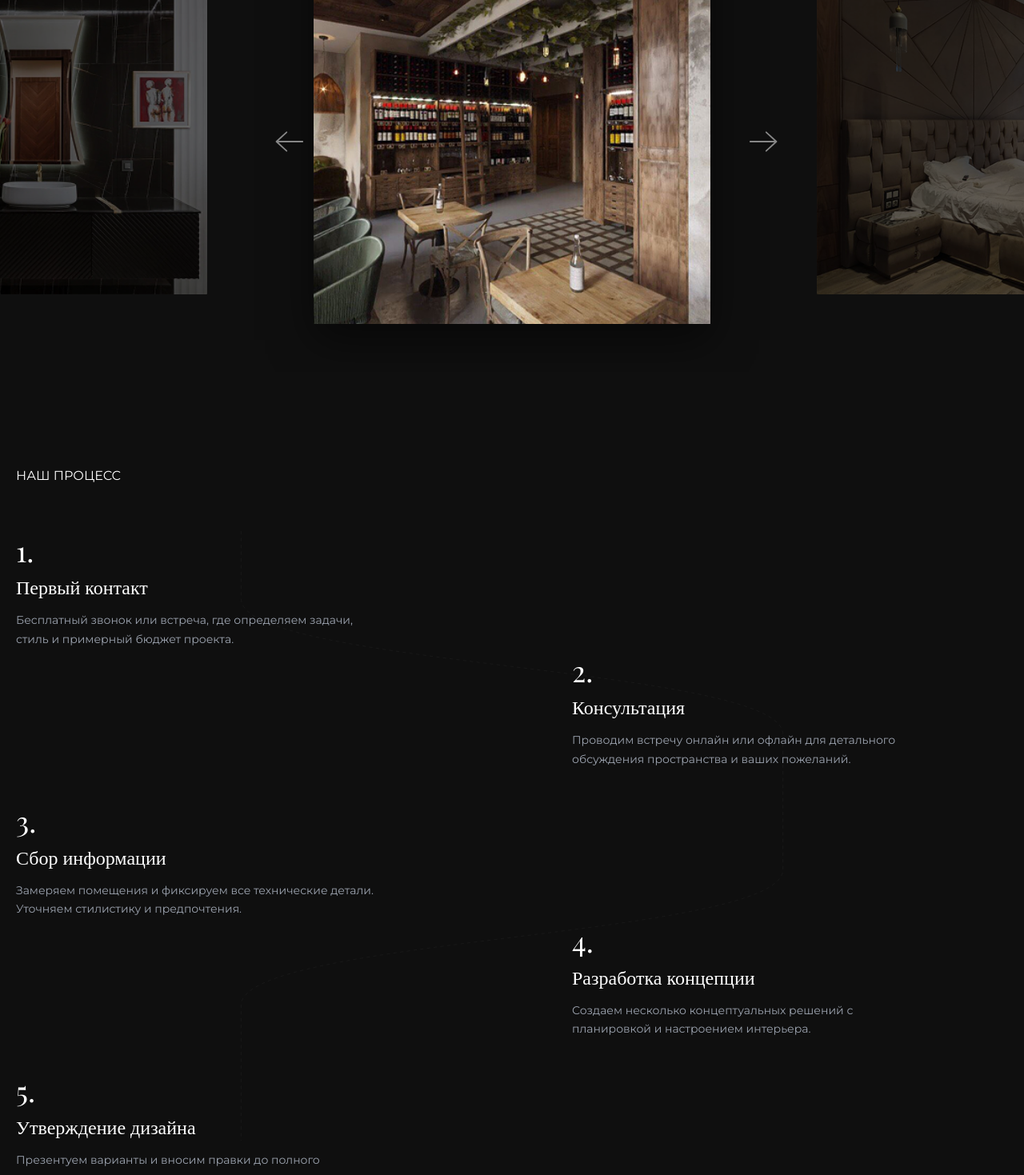
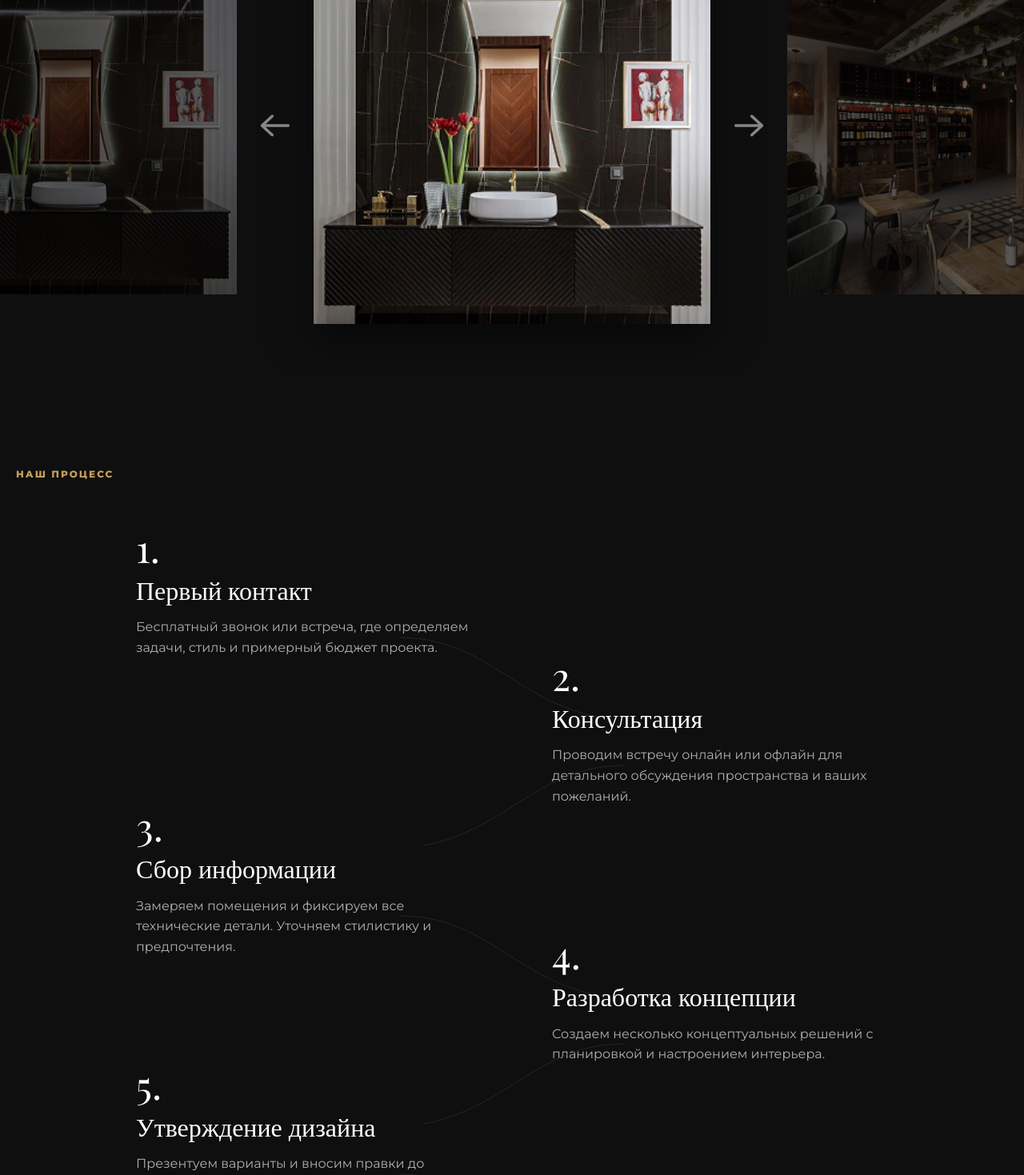
Before and after one commit to Romanpr0g/OakAndRockDesign, a React (Vite) app: page /services/interiors in a window 1280 px wide. Shown: the part 640-2109 px from the top of the page at 80% size. Built offline with nearby package versions, Linux system fonts and the light colour scheme.

Commit message:
fixed slider

```diff
--- a/src/components/Interiors/RoadMap/RoadMap.jsx
+++ b/src/components/Interiors/RoadMap/RoadMap.jsx
@@ -1,6 +1,7 @@
 import React from "react";
 import { STEPS } from "../../../utils/constants";
 import s from "./RoadMap.module.css";
+import PinIcon from "../../../assets/svg/pin.svg?react";
 
 const RoadMap = () => {
   return (
@@ -9,35 +10,57 @@ const RoadMap = () => {
         <span className={s.sectionLabel}>НАШ ПРОЦЕСС</span>
 
         <div className={s.stepsContainer}>
-          {/* Фоновая линия (SVG) - вставьте сюда реальный SVG из фигмы */}
-          <svg
-            className={s.snakeSvg}
-            viewBox="0 0 1000 2000"
-            fill="none"
-            xmlns="http://www.w3.org/2000/svg"
-          >
-            {/* Пример кривой линии, в реале нужно экспортировать из дизайна */}
-            <path
-              d="M100 0 V100 C100 200 900 200 900 300 V500 C900 600 100 600 100 700 V900"
-              stroke="#333"
-              strokeWidth="1"
-              strokeDasharray="5 5"
-            />
-          </svg>
+          {STEPS.map((step, index) => {
+            const isLeftColumn = index % 2 === 0;
+            const isLastStep = index === STEPS.length - 1;
 
-          {STEPS.map((step, index) => (
+            return (
               <div
                 key={step.id}
-              className={`${s.stepCard} ${index % 2 !== 0 ? s.rightCard : s.leftCard}`}
+                className={`${s.stepCard} ${
+                  isLeftColumn ? s.leftCard : s.rightCard
+                }`}
               >
+                <div className={s.stepContent}>
                   <div className={s.stepHeader}>
                     <span className={s.stepNum}>{step.id}.</span>
                     <h3 className={s.stepTitle}>{step.title}</h3>
                   </div>
                   <p className={s.stepDesc}>{step.desc}</p>
-              {step.isLast && <div className={s.pinIcon}>📍</div>}
                 </div>
-          ))}
+
+                {!isLastStep && (
+                  <div className={s.connectorLine}>
+                    {isLeftColumn ? (
+                      // Линия ВПРАВО (Левая колонка -> Правая)
+                      <svg viewBox="0 0 350 200" className={s.svgLine}>
+                        <path
+                          // Начало (0, 40) -> Дуга -> Конец (350, 180)
+                          d="M 0 40 C 150 40, 200 150, 350 180"
+                          vectorEffect="non-scaling-stroke"
+                        />
+                      </svg>
+                    ) : (
+                      // Линия ВЛЕВО (Правая колонка -> Левая)
+                      <svg viewBox="0 0 350 200" className={s.svgLine}>
+                        <path
+                          // Начало (350, 40) -> Дуга -> Конец (0, 180)
+                          d="M 350 40 C 200 40, 150 150, 0 180"
+                          vectorEffect="non-scaling-stroke"
+                        />
+                      </svg>
+                    )}
+                  </div>
+                )}
+
+                {isLastStep && (
+                  <div className={s.pinWrapper}>
+                    <PinIcon className={s.pinIcon} />
+                  </div>
+                )}
+              </div>
+            );
+          })}
         </div>
       </div>
     </section>
--- a/src/components/Interiors/RoadMap/RoadMap.module.css
+++ b/src/components/Interiors/RoadMap/RoadMap.module.css
@@ -1,88 +1,182 @@
 .processSection {
   margin-bottom: 120px;
   position: relative;
+  overflow-x: clip;
+}
+
+.sectionLabel {
+  display: block;
+  color: var(--accent-gold);
+  font-size: 12px;
+  letter-spacing: 2px;
+  font-weight: bold;
+  text-transform: uppercase;
+  margin-bottom: 60px;
 }
 
 .stepsContainer {
   position: relative;
-  margin-top: 60px;
   display: grid;
-  grid-template-columns: 1fr 1fr; /* Две колонки */
-  column-gap: 150px; /* Большой отступ между колонками */
-  row-gap: 40px;
+  grid-template-columns: 1fr 1fr;
+
+  /* 1. Увеличиваем отступ, чтобы раздвинуть блоки */
+  column-gap: 200px;
+  row-gap: 0;
+
+  /* 2. Фиксируем ширину блока как вы просили и центрируем его */
+  max-width: 1286px;
+  margin: 0 auto;
 }
 
-/* SVG Линия на фоне */
-.snakeSvg {
-  position: absolute;
-  top: 0;
-  left: 0;
-  width: 100%;
-  height: 100%;
-  z-index: 0;
-  opacity: 0.3;
-  pointer-events: none;
-}
-
-/* Карточка шага */
+/* --- Карточки --- */
 .stepCard {
   position: relative;
-  z-index: 1;
-  max-width: 450px;
+  /* Убираем жесткий max-width или делаем его плавающим,
+     чтобы заполнить пространство колонок */
+  width: 100%;
 }
 
 /* Левая колонка */
 .leftCard {
   grid-column: 1 / 2;
   text-align: left;
+  /* Текст прижат к правому краю своей колонки (ближе к центру) */
+  margin-left: auto;
+  margin-right: 0;
+  max-width: 420px; /* Ограничиваем ширину текста */
 }
 
-/* Правая колонка - сдвигаем вниз */
+/* Правая колонка */
 .rightCard {
   grid-column: 2 / 3;
   text-align: left;
-  margin-top: 150px; /* Эффект шахматного порядка */
+  /* Текст прижат к левому краю своей колонки (ближе к центру) */
+  margin-left: 0;
+  margin-right: auto;
+  max-width: 420px; /* Ограничиваем ширину текста */
+
+  margin-top: 160px; /* Сдвиг для шахматки */
 }
 
+/* --- Контент --- */
 .stepHeader {
   margin-bottom: 15px;
 }
 
 .stepNum {
+  font-family: var(--font-serif);
+  font-size: 48px;
+  color: #fff;
+  line-height: 1;
   display: block;
-  font-family: var(--font-serif);
-  font-size: 36px;
-  color: #fff;
-  margin-bottom: 5px;
+  margin-bottom: 10px;
 }
 
 .stepTitle {
   font-family: var(--font-serif);
-  font-size: 24px;
+  font-size: 32px;
   font-weight: 400;
   color: #fff;
+  line-height: 1.2;
 }
 
 .stepDesc {
-  font-size: 14px;
-  line-height: 1.7;
-  color: var(--text-muted);
+  font-size: 16px;
+  line-height: 1.6;
+  color: #b0b0b0;
+}
+
+/* --- ЛИНИИ (Исправлено наложение) --- */
+.connectorLine {
+  position: absolute;
+  z-index: 0;
+
+  /* Увеличиваем размер области линии, чтобы дуга была плавной */
+  width: 350px;
+  height: 200px;
+
+  /* Опускаем ниже, чтобы линия выходила из-под текста, а не поверх него */
+  top: 80px;
+
+  pointer-events: none;
+}
+
+/*
+   ЛЕВАЯ КАРТОЧКА:
+   Сдвигаем линию сильно вправо (-260px), чтобы она была в gap
+   и не перекрывала текст правой карточки.
+*/
+.leftCard .connectorLine {
+  right: -260px;
+}
+
+/*
+   ПРАВАЯ КАРТОЧКА:
+   Сдвигаем линию сильно влево (-260px).
+*/
+.rightCard .connectorLine {
+  left: -260px;
+}
+
+.svgLine {
+  width: 100%;
+  height: 100%;
+  overflow: visible;
+}
+
+.svgLine path {
+  stroke: #333;
+  stroke-width: 1px;
+  fill: none;
+  opacity: 0.6;
+}
+
+/* --- Пин (Исправлено положение) --- */
+.pinWrapper {
+  margin-top: 40px;
+  display: flex;
+  /* Выравниваем влево, чтобы было под текстом */
+  justify-content: flex-start;
+  /* Если нужно чуть сдвинуть, можно добавить padding-left */
+  /* padding-left: 5px; */
 }
 
 .pinIcon {
-  font-size: 40px;
-  color: var(--accent-gold);
-  margin-top: 20px;
+  /* Убедимся, что иконка не огромная */
+  width: 25px;
+  height: 34px;
 }
 
-@media (max-width: 1024px) {
+/* АДАПТИВ */
+@media (max-width: 1366px) {
+  .stepsContainer {
+    column-gap: 100px; /* Уменьшаем гап на ноутбуках */
+    max-width: 100%;
+    padding: 0 20px;
+  }
+
+  .connectorLine {
+    width: 250px; /* Уменьшаем длину линий */
+  }
+
+  .leftCard .connectorLine { right: -160px; }
+  .rightCard .connectorLine { left: -160px; }
+}
+
+@media (max-width: 768px) {
   .stepsContainer {
     grid-template-columns: 1fr;
-    gap: 50px;
+    gap: 40px;
   }
 
-  .rightCard {
+  .leftCard, .rightCard {
     grid-column: 1 / 2;
+    margin: 0;
+    max-width: 100%;
     margin-top: 0;
   }
+
+  .connectorLine {
+    display: none;
+  }
 }
--- a/src/components/Interiors/Slider/Slider.jsx
+++ b/src/components/Interiors/Slider/Slider.jsx
@@ -12,7 +12,7 @@ const Slider = () => {
   let slidesForRender = SLIDES;
 
   // Дублируем слайды, если их мало (для плавного loop)
-  while (slidesForRender.length > 0 && slidesForRender.length < 6) {
+  while (slidesForRender.length > 0 && slidesForRender.length < 12) {
     slidesForRender = [...slidesForRender, ...slidesForRender];
   }
 
@@ -26,7 +26,9 @@ const Slider = () => {
           centeredSlides={true}
           loop={true}
           speed={800} // Плавная анимация (0.8с)
-          loopAdditionalSlides={3}
+          watchSlidesProgress={true}
+          loopAdditionalSlides={5}
+          loopedSlides={5}
           autoplay={{ delay: 4000, disableOnInteraction: false }}
           navigation={{
             nextEl: ".swiper-button-next-custom",
@@ -41,7 +43,7 @@ const Slider = () => {
               spaceBetween: 40, // Планшеты
             },
             1200: {
-              spaceBetween: 96, // Десктоп (КАК В ДИЗАЙНЕ)
+              spaceBetween: 59, // Десктоп (КАК В ДИЗАЙНЕ)
             },
           }}
           className={s.swiper}
--- a/src/components/Interiors/Slider/Slider.module.css
+++ b/src/components/Interiors/Slider/Slider.module.css
@@ -28,9 +28,6 @@
   display: flex;
   justify-content: center;
   align-items: center;
-
-  /* Плавность перехода самого контейнера */
-  transition: transform 0.8s ease;
 }
 
 .slideContent {
@@ -42,7 +39,10 @@
   transform: scale(0.85); /* Уменьшаем боковые */
   opacity: 1; /* Прозрачность регулируем через overlay ниже */
 
-  transition: transform 0.8s ease, box-shadow 0.8s ease;
+  transition:
+    transform 0.8s ease,
+    opacity 0.8s ease,
+    box-shadow 0.8s ease;
   overflow: hidden; /* Чтобы картинка не вылезала */
 }
 
@@ -79,34 +79,26 @@
 .navBtn {
   position: absolute;
   top: 50%;
-
-  /* 1. Базовое положение - центр экрана */
   left: 50%;
-/*
-  width: 50px;
-  height: 50px; */
   display: flex;
   align-items: center;
   justify-content: center;
   cursor: pointer;
   z-index: 10;
   color: #fff;
-  transition: 0.3s;
   font-size: 24px;
-
-  /* Центрируем саму кнопку относительно своей точки координат */
-  /* transform: translate(-50%, -50%);  */
+  transform: translate(-50%, -50%);
+  transition: color 0.3s;
 }
 
-.navBtn:hover {
-  border-color: var(--accent-gold);
-  color: var(--accent-gold);
+.navBtn path {
+  stroke-width: 4px;
 }
+
 .prevBtn {
   /* Сдвигаем влево: - (половина картинки 248px + половина отступа 48px) */
   margin-left: -296px;
-  transform: rotate(180deg);
-
+  transform: translate(-50%, -50%) rotate(180deg);
 }
 
 .nextBtn {
@@ -116,7 +108,8 @@
 
 /* Адаптив */
 @media (max-width: 1024px) {
-  .slide, .slideContent {
+  .slide,
+  .slideContent {
     width: 350px;
     height: 350px;
   }
@@ -131,7 +124,8 @@
 }
 
 @media (max-width: 600px) {
-  .slide, .slideContent {
+  .slide,
+  .slideContent {
     width: 280px;
     height: 280px;
   }
```
Also changed, not shown: src/assets/svg/pin.svg (added). Lines whose indentation alone changed are shown as unchanged.
